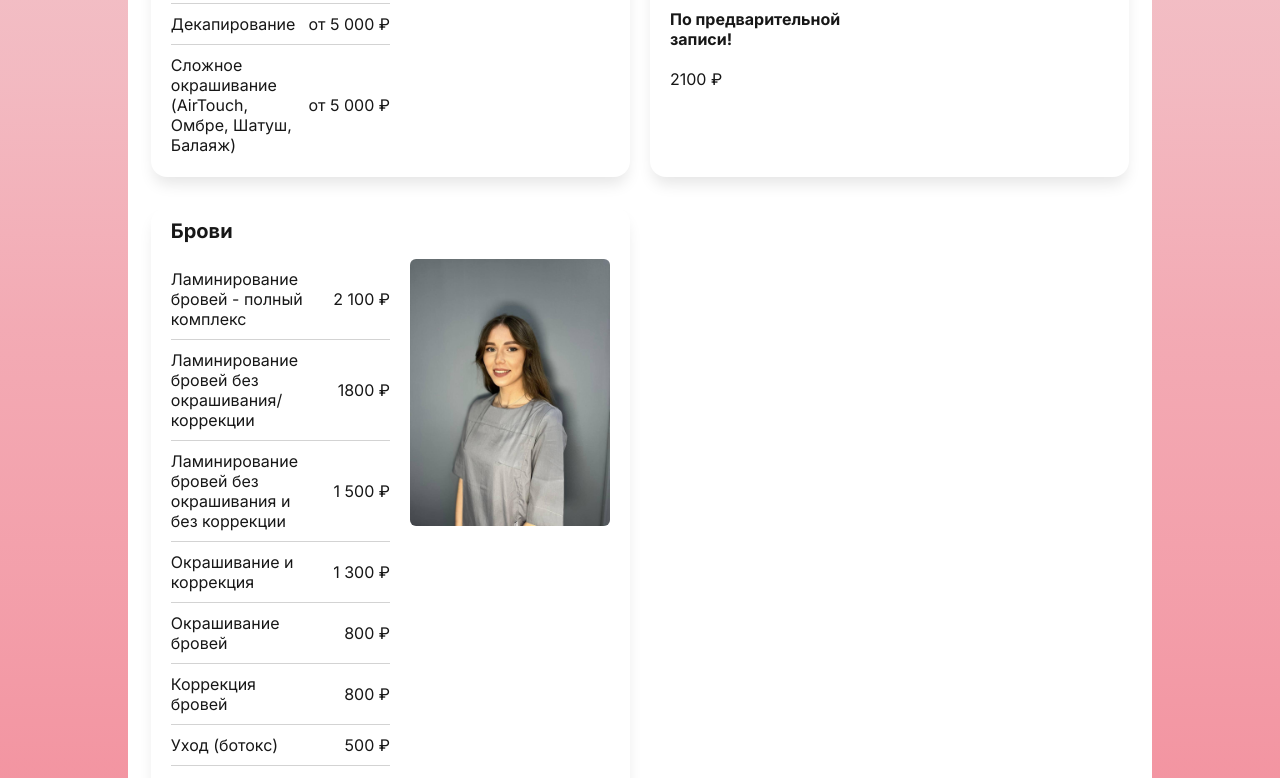
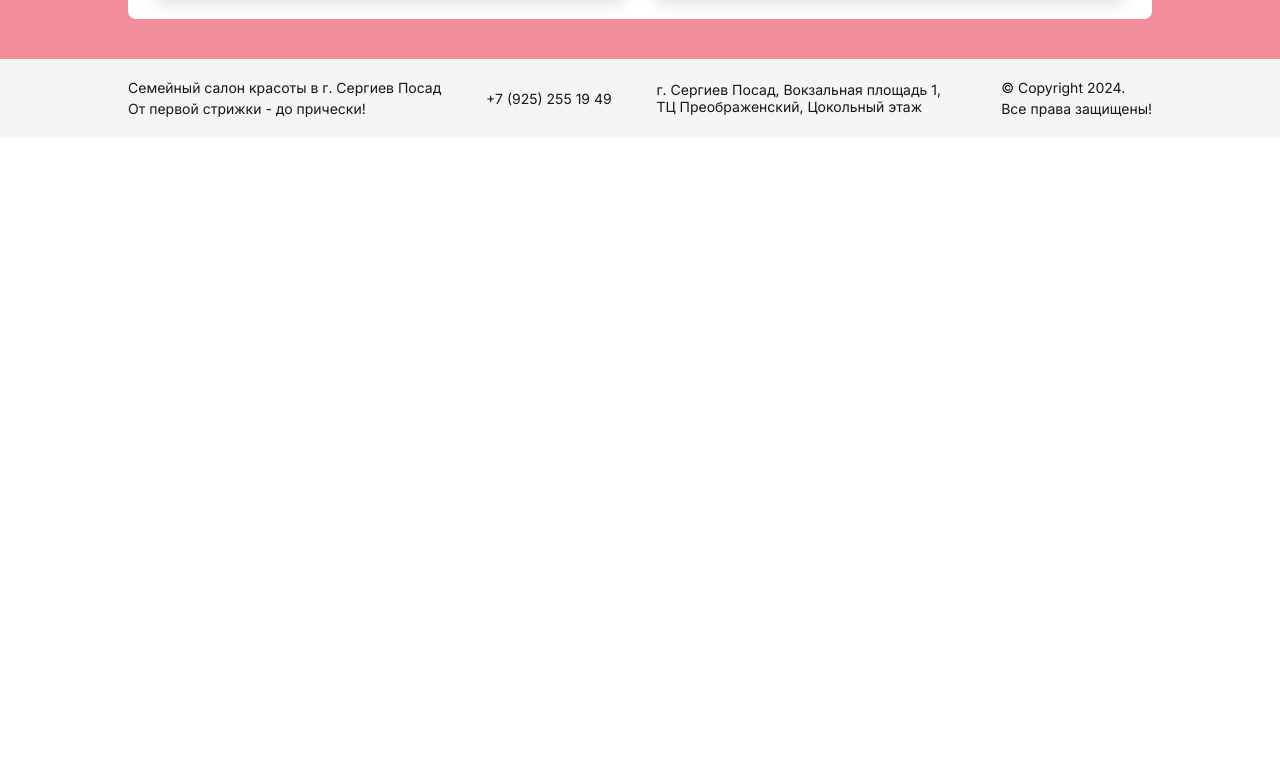
Before and after one commit to MichaelStavrov/prichesonchik, a Next.js app: page /services in a window 1280 px wide. Shown: the part 2006-2784 px from the top of the page. After the commit the page ends 2143 px from the top, so only its background shows below. Built offline with nearby package versions, Linux system fonts and the light colour scheme; a web font is replaced by a local one; what @ant-design/nextjs-registry would draw is missing.

Commit message:
remove brows

```diff
--- a/package.json
+++ b/package.json
@@ -1,6 +1,6 @@
 {
   "name": "prichesonchik",
-  "version": "1.0.16",
+  "version": "1.0.17",
   "private": true,
   "scripts": {
     "dev": "next dev --turbopack",
--- a/src/app/layout.tsx
+++ b/src/app/layout.tsx
@@ -94,7 +94,7 @@ export default function RootLayout({
             <Header />
             <main className={styles.main}>
               <div className={styles.mainContainer}>
-                <div className={styles.stockPrompt} id='stock-prompt'>
+                {/* <div className={styles.stockPrompt} id='stock-prompt'>
                   <span>Скидки на брови!</span>
                   <p className={styles.stockPromptText}>
                     22 февраля и 1 марта знакомство с нашим новым
@@ -106,7 +106,7 @@ export default function RootLayout({
                   >
                     Посмотреть услуги на брови
                   </Link>
-                </div>
+                </div> */}
                 <div className={styles.rowContainer}>
                   <div
                     className={cn(styles.colContainer, styles.colContainer1)}
--- a/src/app/samples/page.tsx
+++ b/src/app/samples/page.tsx
@@ -59,10 +59,6 @@ const SamplesPage = () => {
           {samples.map(({ name, imgSrc }) => (
             <Image
               className={styles.servicesItemImage}
-              // style={{
-              //   width: '100%',
-              //   height: 'auto',
-              // }}
               key={imgSrc}
               src={imgSrc}
               alt={name}
--- a/src/app/services/page.tsx
+++ b/src/app/services/page.tsx
@@ -103,19 +103,19 @@ const ServicesPage = () => {
     },
   ];
 
-  const brows: ServicesItems[] = [
-    { name: 'Ламинирование бровей - полный комплекс', price: '2 100' },
-    { name: 'Ламинирование бровей без окрашивания/коррекции', price: '1800' },
-    {
-      name: 'Ламинирование бровей без окрашивания и без коррекции',
-      price: '1 500',
-    },
-    { name: 'Окрашивание и коррекция', price: '1 300' },
-    { name: 'Окрашивание бровей', price: '800' },
-    { name: 'Коррекция бровей', price: '800' },
-    { name: 'Уход (ботокс)', price: '500' },
-    { name: 'Депиляция 1 зоны', price: '300' },
-  ];
+  // const brows: ServicesItems[] = [
+  //   { name: 'Ламинирование бровей - полный комплекс', price: '2 100' },
+  //   { name: 'Ламинирование бровей без окрашивания/коррекции', price: '1800' },
+  //   {
+  //     name: 'Ламинирование бровей без окрашивания и без коррекции',
+  //     price: '1 500',
+  //   },
+  //   { name: 'Окрашивание и коррекция', price: '1 300' },
+  //   { name: 'Окрашивание бровей', price: '800' },
+  //   { name: 'Коррекция бровей', price: '800' },
+  //   { name: 'Уход (ботокс)', price: '500' },
+  //   { name: 'Депиляция 1 зоны', price: '300' },
+  // ];
 
   // const aquagrim = [
   //   {
@@ -188,21 +188,21 @@ const ServicesPage = () => {
       title: 'Прокол ушей',
       imageSrc: '/services-item-img-piercing.jpg',
     },
-    {
-      id: SERVICES_ID.BROWS,
-      items: brows,
-      title: 'Брови',
-      imageSrc: '/services-item-img-brows.jpg',
-      description: (
-        <div className={styles.servicesDescription}>
-          <p>Пока стригут малыша, маме делают брови - это очень удобно!</p>
-          <p>
-            После стрижки ребенок играет с игрушками или смотрит мультики, мы
-            найдем чем занять малыша, пока мама на процедуре.
-          </p>
-        </div>
-      ),
-    },
+    // {
+    //   id: SERVICES_ID.BROWS,
+    //   items: brows,
+    //   title: 'Брови',
+    //   imageSrc: '/services-item-img-brows.jpg',
+    //   description: (
+    //     <div className={styles.servicesDescription}>
+    //       <p>Пока стригут малыша, маме делают брови - это очень удобно!</p>
+    //       <p>
+    //         После стрижки ребенок играет с игрушками или смотрит мультики, мы
+    //         найдем чем занять малыша, пока мама на процедуре.
+    //       </p>
+    //     </div>
+    //   ),
+    // },
     // {
     //   id: SERVICES_ID.AQUAGRIM,
     //   items: aquagrim,
```
